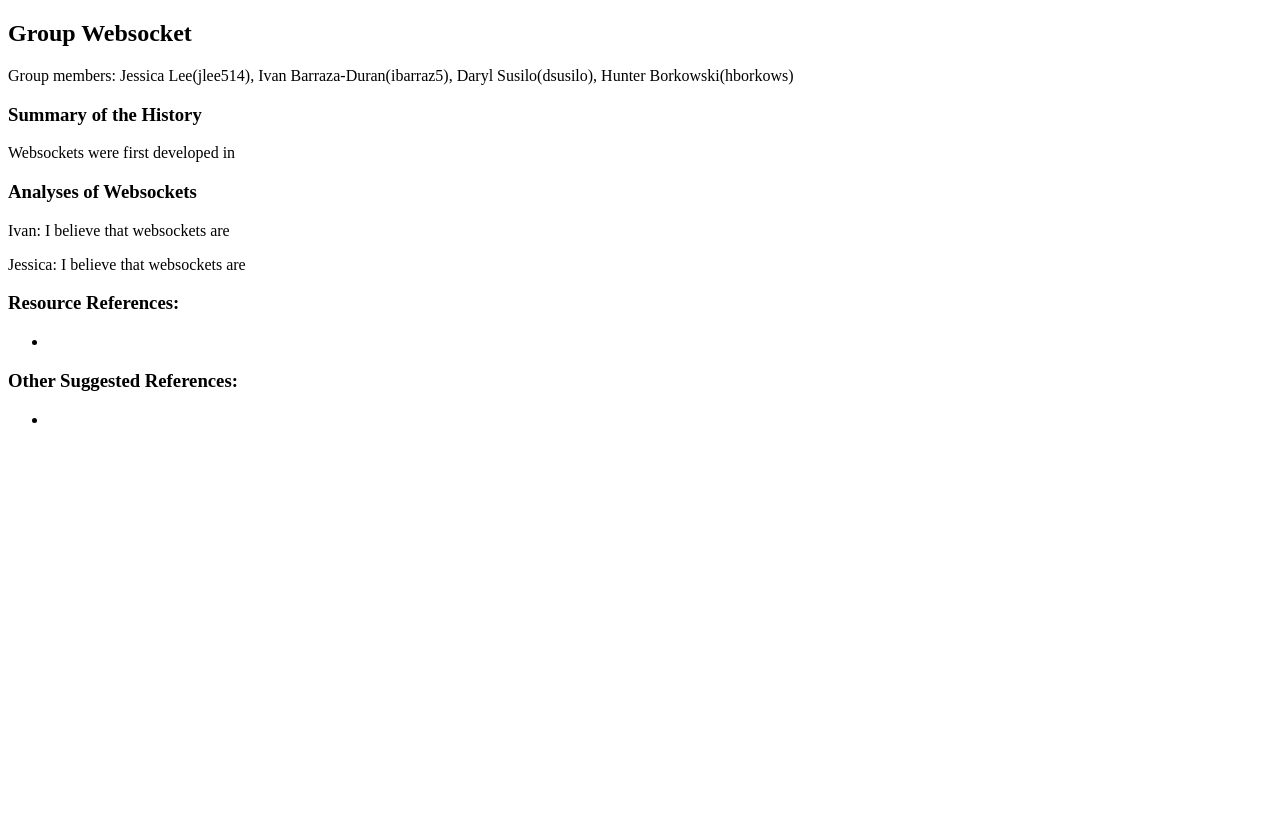
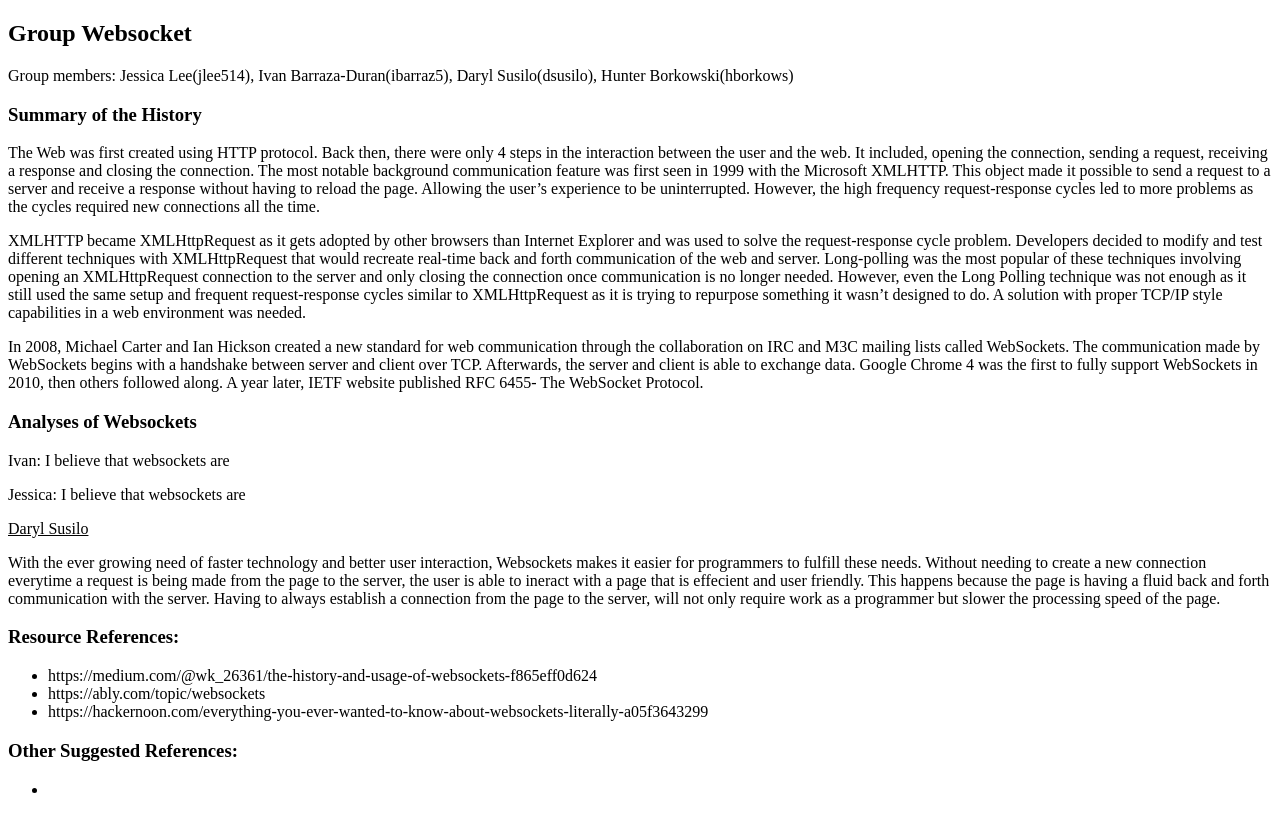
Before and after one commit to ibarraz5/advanced-project, a plain HTML site: page writeup2.html in a window 1280 px wide. Drawn offline with Linux system fonts and the light colour scheme.

Commit message:
I added the history, my part of the analaysis and the recources I used.

```diff
--- a/writeup2.html
+++ b/writeup2.html
@@ -7,14 +7,38 @@
     <h2>Group Websocket</h2>
     <p>Group members: Jessica Lee(jlee514), Ivan Barraza-Duran(ibarraz5), Daryl Susilo(dsusilo), Hunter Borkowski(hborkows)</p>
     <h3>Summary of the History</h3>
-    <p>Websockets were first developed in </p>
+    <p>	The Web was first created using HTTP protocol. Back then, there were only 4 steps in the interaction
+	between the user and the web. It included, opening the connection, sending a request, receiving a
+	response and closing the connection. The most notable background communication feature was first
+	seen in 1999 with the Microsoft XMLHTTP. This object made it possible to send a request to a server and
+	receive a response without having to reload the page. Allowing the user’s experience to be
+	uninterrupted. However, the high frequency request-response cycles led to more problems as the cycles
+	required new connections all the time.</p>
+	<p>XMLHTTP became XMLHttpRequest as it gets adopted by other
+	browsers than Internet Explorer and was used to solve the request-response cycle problem.
+	Developers decided to modify and test different techniques with XMLHttpRequest that would recreate real-time back and forth
+	communication of the web and server. Long-polling was the most popular of these techniques involving
+	opening an XMLHttpRequest connection to the server and only closing the connection once
+	communication is no longer needed. However, even the Long Polling technique was not enough as it
+	still used the same setup and frequent request-response cycles similar to XMLHttpRequest as it is trying
+	to repurpose something it wasn’t designed to do. A solution with proper TCP/IP style capabilities in a
+	web environment was needed. </p> <p>In 2008, Michael Carter and Ian Hickson created a new standard for web
+	communication through the collaboration on IRC and M3C mailing lists called WebSockets. The
+	communication made by WebSockets begins with a handshake between server and client over TCP.
+	Afterwards, the server and client is able to exchange data. Google Chrome 4 was the first to fully
+	support WebSockets in 2010, then others followed along. A year later, IETF website published RFC 6455-
+	The WebSocket Protocol.</p>
     <h3>Analyses of Websockets</h3>
     <p>Ivan: I believe that websockets are</p>
     <p>Jessica: I believe that websockets are</p>
+    <p><u>Daryl Susilo</u></p> <p>With the ever growing need of faster technology and better user interaction, Websockets makes it easier for programmers to fulfill these needs. Without needing to create a new connection everytime a request is being made from the page to the server, the user is able to ineract with a page that is effecient and user friendly. This happens because the page is having a fluid back and forth communication with the server. Having to always establish a connection from the page to the server, will not only require work as a programmer but slower the processing speed of the page.</p>
 
     <h3>Resource References:</h3>
     <ul>
-        <li></li>
+        <li>
+	https://medium.com/@wk_26361/the-history-and-usage-of-websockets-f865eff0d624</li>
+	<li>https://ably.com/topic/websockets</li>
+	<li>https://hackernoon.com/everything-you-ever-wanted-to-know-about-websockets-literally-a05f3643299</li>
     </ul>
     <h3>Other Suggested References:</h3>
     <ul>
```
